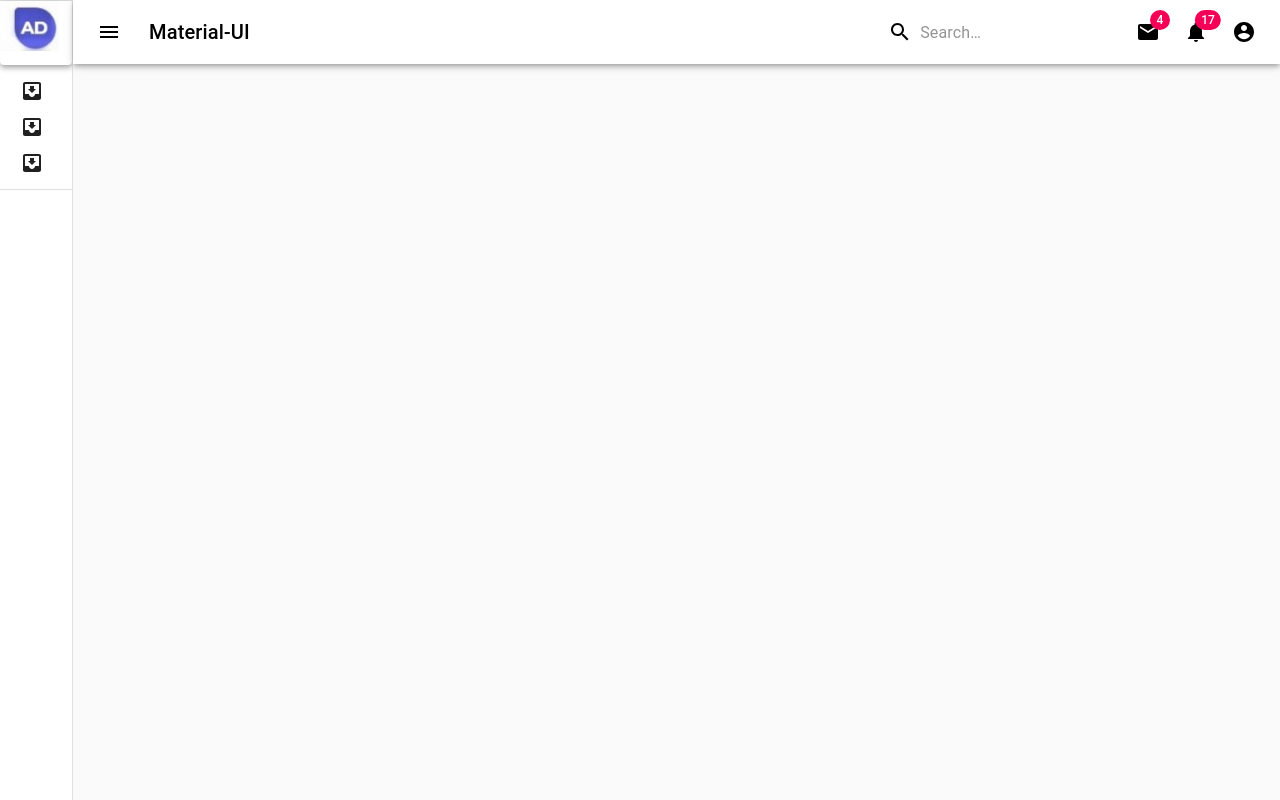
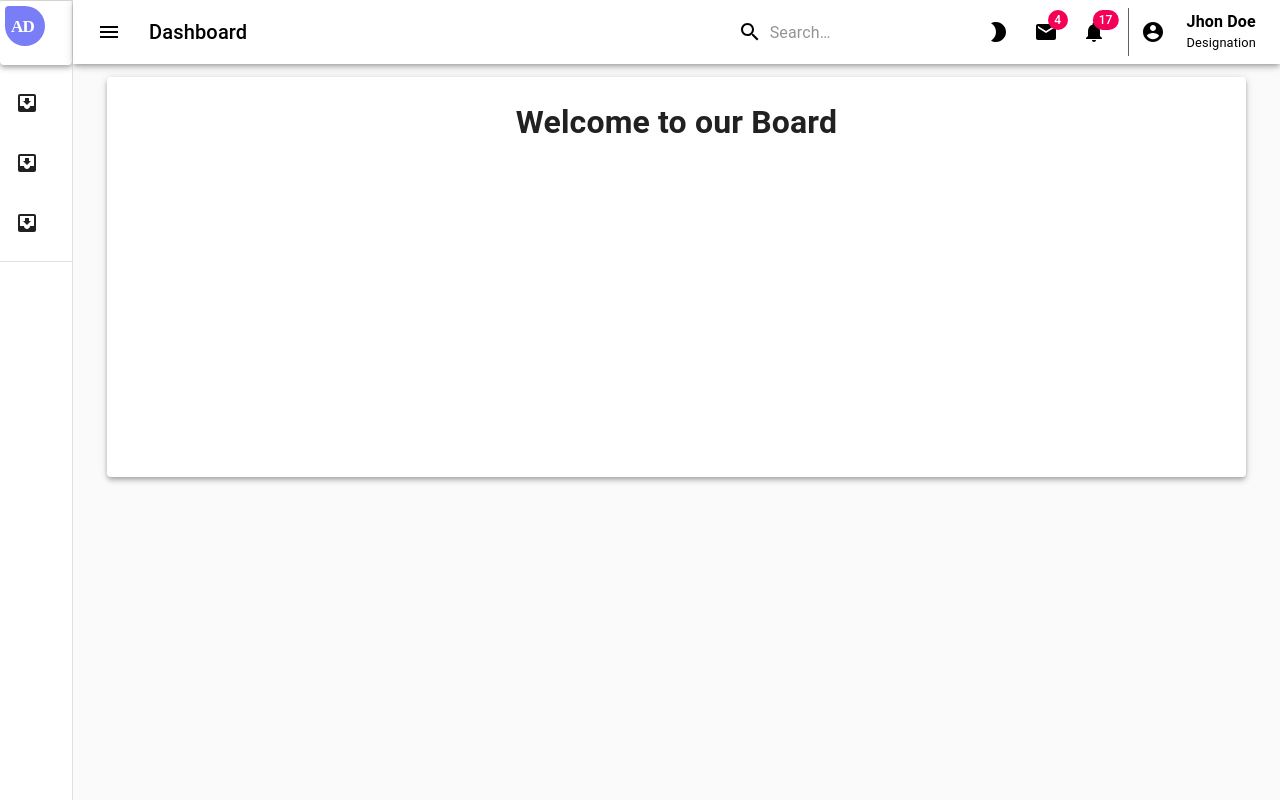
Before and after one commit to tirth-khojdeal/adboard, a React (Create React App) app: page / in a window 1280 px wide. Built offline with nearby package versions, Linux system fonts and the light colour scheme.

Commit message:
adding content section

```diff
--- a/package.json
+++ b/package.json
@@ -5,6 +5,7 @@
   "dependencies": {
     "@material-ui/core": "^4.11.4",
     "@material-ui/icons": "^4.11.2",
+    "@material-ui/styles": "^4.11.4",
     "@testing-library/jest-dom": "^5.11.4",
     "@testing-library/react": "^11.1.0",
     "@testing-library/user-event": "^12.1.10",
--- /dev/null
+++ b/src/components/content/index.js
@@ -0,0 +1,17 @@
+import { Container, Paper, Typography } from "@material-ui/core";
+import './style.css';
+
+export default function Content() {
+
+  return (
+    <div className="content-root">
+      <Container maxWidth="lg">
+        <Paper className="content-welcome-msg" elevation={4}>
+          <Typography component="div" style={{ height: "50vh" }}>
+            <h1>Welcome to our Board</h1>
+          </Typography>
+        </Paper>
+      </Container>
+    </div>
+  );
+}
--- /dev/null
+++ b/src/components/content/style.css
@@ -0,0 +1,23 @@
+.content-root {
+    margin-top: 67px;
+    width: 100%;
+    padding: 10px;
+}
+@media only screen and (max-width: 600px){
+.content-root {
+    margin-top: 60px;
+    width: 100%;
+    padding: 5px;
+}
+}
+@media only screen and (min-width: 0px) and (orientation: landscape){
+.content-root {
+    margin-top: 67px;
+    width: 100%;
+    padding: 10px;
+}
+}
+.content-welcome-msg{
+    display: grid;
+    place-items: center;
+}
--- a/src/components/header/header.js
+++ b/src/components/header/header.js
@@ -15,7 +15,9 @@ import AccountCircle from "@material-ui/icons/AccountCircle";
 import MailIcon from "@material-ui/icons/Mail";
 import NotificationsIcon from "@material-ui/icons/Notifications";
 import MoreIcon from "@material-ui/icons/MoreVert";
-// import logo from "../../assets/logo.jpg";
+import Brightness2Icon from "@material-ui/icons/Brightness2";
+import './style.css';
+
 const drawerWidth = 180;
 const smalldrawerWidth = 73;
 const useStyles = makeStyles((theme) => ({
@@ -173,7 +175,7 @@ export default function Header(props) {
         </IconButton>
         <p>Notifications</p>
       </MenuItem>
-      <MenuItem onClick={handleProfileMenuOpen}>
+      {/* <MenuItem onClick={handleProfileMenuOpen}>
         <IconButton
           aria-label="account of current user"
           aria-controls="primary-search-account-menu"
@@ -183,7 +185,8 @@ export default function Header(props) {
           <AccountCircle />
         </IconButton>
         <p>Profile</p>
-      </MenuItem>
+      </MenuItem> */}
+
     </Menu>
   );
 
@@ -195,7 +198,6 @@ export default function Header(props) {
           [classes.appBarShift]: props.open,
         })}
       >
-        {/* <img src={logo} alt="" height="20px" width="240px"/> */}
         <Toolbar>
           <IconButton
             color="inherit"
@@ -220,7 +222,7 @@ export default function Header(props) {
             <MenuIcon />
           </IconButton>
           <Typography className={classes.title} variant="h6" noWrap>
-            Material-UI
+            Dashboard
           </Typography>
           <div className={classes.grow} />
           <div className={classes.search}>
@@ -237,6 +239,10 @@ export default function Header(props) {
             />
           </div>
           <div className={classes.sectionDesktop}>
+            <IconButton color="inherit">
+              <Brightness2Icon />
+            </IconButton>
+
             <IconButton aria-label="show 4 new mails" color="inherit">
               <Badge badgeContent={4} color="secondary">
                 <MailIcon />
@@ -247,7 +253,7 @@ export default function Header(props) {
                 <NotificationsIcon />
               </Badge>
             </IconButton>
-            <IconButton
+            {/* <IconButton
               edge="end"
               aria-label="account of current user"
               aria-controls={menuId}
@@ -256,7 +262,22 @@ export default function Header(props) {
               color="inherit"
             >
               <AccountCircle />
+            </IconButton> */}
+            <span className="header-bar"></span>
+            <IconButton
+              // edge="end"
+              // aria-label="account of current user"
+              // aria-controls={menuId}
+              // aria-haspopup="true"
+              // onClick={handleProfileMenuOpen}
+              color="inherit"
+            >
+              <AccountCircle />
             </IconButton>
+            <div className="header-acc-flex">
+              <div className="header-acc-text1">Jhon Doe</div>
+              <div className="header-acc-text2">Designation</div>
+            </div>
           </div>
           <div className={classes.sectionMobile}>
             <IconButton
@@ -271,8 +292,8 @@ export default function Header(props) {
           </div>
         </Toolbar>
       </AppBar>
-      {renderMobileMenu}
-      {renderMenu}
+      {/* {renderMobileMenu} */}
+      {/* {renderMenu} */}
     </div>
   );
 }
--- /dev/null
+++ b/src/components/header/style.css
@@ -0,0 +1,17 @@
+.header-acc-flex{
+    display: flex;
+    justify-content: center;
+    flex-direction: column;
+    margin-left: 10px;
+}
+.header-bar{
+    margin-left: 10px;
+    border-right: 1px solid rgb(99, 96, 96);
+}
+.header-acc-text1{
+     font-size: 1rem;
+     font-weight: 600;
+}
+.header-acc-text2{
+     font-size: 0.8rem;
+}
--- a/src/components/layout.js
+++ b/src/components/layout.js
@@ -3,6 +3,8 @@ import { makeStyles } from "@material-ui/core/styles";
 import CssBaseline from "@material-ui/core/CssBaseline";
 import Header from "../components/header/header";
 import Sidebar from "../components/sidebar/sidebar";
+import Footer from "./footer";
+import Content from "./content";
 // import Footer from "./footer";
 
 // Basic Authentication Check
@@ -56,6 +58,7 @@ export default function MiniDrawer() {
         handleDrawerClose={handleDrawerClose}
         open={open}
       />
+      <Content/>
       {/* Routes Might Come In Here */}
       {/* <main className={classes.content}>
         <div className={classes.toolbar} />
--- a/src/components/sidebar/sidebar.js
+++ b/src/components/sidebar/sidebar.js
@@ -2,15 +2,14 @@ import React, { useState } from "react";
 import clsx from "clsx";
 import { makeStyles } from "@material-ui/core/styles";
 import Drawer from "@material-ui/core/Drawer";
-import List from "@material-ui/core/List";
 import Divider from "@material-ui/core/Divider";
 import ChevronRightIcon from "@material-ui/icons/ChevronRight";
 import KeyboardArrowDownOutlinedIcon from "@material-ui/icons/KeyboardArrowDownOutlined";
 import ListItemIcon from "@material-ui/core/ListItemIcon";
 import InboxIcon from "@material-ui/icons/MoveToInbox";
-import nlogo from "../../assets/nlogo.jpg";
-import logoicon from "../../assets/nlogo_icon.jpg";
-import { Button, Paper } from "@material-ui/core";
+import logo from "../../assets/logo.svg";
+import mlogo from "../../assets/mlogo.svg";
+import {Paper} from "@material-ui/core";
 import "./style.css";
 
 const drawerWidth = 180;
@@ -68,28 +67,19 @@ export default function Sidebar(props) {
         }),
       }}
     >
-      {/* <div className={classes.toolbar}>
-        <IconButton onClick={props.handleDrawerClose}>
-          {theme.direction === "rtl" ? (
-            <ChevronRightIcon />
-          ) : (
-            <ChevronLeftIcon />
-          )}
-        </IconButton>
-      </div> */}
       <Divider />
       <Paper elevation={4}>
         {props.open ? (
           <ListItemIcon className="logo-h">
-            <img src={nlogo} alt="" width="auto" />
+            <img className="p5" src={logo} alt="" width="auto" />
           </ListItemIcon>
         ) : (
           <ListItemIcon className="MuiToolbar-regular">
-            <img src={logoicon} alt="" width="auto" height="50px" />
+            <img className="p5" src={mlogo} alt="" width="auto" height="50px" />
           </ListItemIcon>
         )}
       </Paper>
-      <List>
+      <div>
         {[
           { name: "Dashboard", sub: ["Sub 1", "Sub 2", "Sub 3"] },
           { name: "Inbox" },
@@ -97,12 +87,17 @@ export default function Sidebar(props) {
         ].map((text, index) => (
           <div key={index} className="btn-area">
             {!props.open ? (
-              <Button>
+              <div
+                className={val ? "btn" : "btn bg-secondary color-white"}
+                onClick={() => setVal(!val)}
+              >
                 <InboxIcon />
-              </Button>
+              </div>
             ) : (
-              <Button>
-                <div className="btn" onClick={() => setVal(!val)}>
+              <div
+                className={val ? "btn" : "btn bg-secondary color-white"}
+                onClick={() => setVal(!val)}
+              >
                 <InboxIcon />
                 {text.name}
                 {val ? (
@@ -113,17 +108,16 @@ export default function Sidebar(props) {
                   </>
                 )}
               </div>
-              </Button>
             )}
             {!val ? (
               <div>
                 {text.sub
                   ? text.sub.map((sub) => (
                       <div className="sbtn-area" key={sub}>
-                        <Button>
+                        <div className="sbtn">
                           <ChevronRightIcon />
                           {sub}
-                        </Button>
+                        </div>
                       </div>
                     ))
                   : ""}
@@ -133,7 +127,7 @@ export default function Sidebar(props) {
             )}
           </div>
         ))}
-      </List>
+      </div>
       <Divider />
     </Drawer>
   );
--- a/src/components/sidebar/style.css
+++ b/src/components/sidebar/style.css
@@ -19,17 +19,28 @@
     place-items: center;
 } */
 .btn{
-    background-color: var(--bg-secondary);
     /* width: 100%; */
     display: flex;
-    /* flex-direction: column; */
-    flex-wrap: wrap;
+    flex-wrap: nowrap;
     position: relative;
     box-sizing: border-box;
     text-align: center;
     align-items: center;
     padding:10px 10px;
-    justify-content:center;
+   justify-content: space-between;
+    text-decoration: none;
+    margin: 16px 5px;
+    border-radius: 2px;
+}
+.sbtn{
+    display: flex;
+    flex-wrap: nowrap;
+    position: relative;
+    box-sizing: border-box;
+    text-align: center;
+    align-items: center;
+    padding:10px 10px;
+justify-content: center;
     text-decoration: none;
     margin-top: 2px;
     margin-bottom: 2px;
@@ -39,3 +50,6 @@
     display: flex;
     flex-direction: column;
 }
+.p5{
+    padding:5px;
+}
--- a/src/styles.css
+++ b/src/styles.css
@@ -27,6 +27,9 @@
   --bg-tertiary:#FB7E84;
   --bg-quadlitary:#4ADEDE;
 }
+.color-white{
+  color: #fff;
+}
 .bg-primary{
   background-color: #C679F5;
 }
```
Also changed, not shown: src/assets/logo.svg (added), src/assets/mlogo.svg (added). Lines whose indentation alone changed are shown as unchanged.
